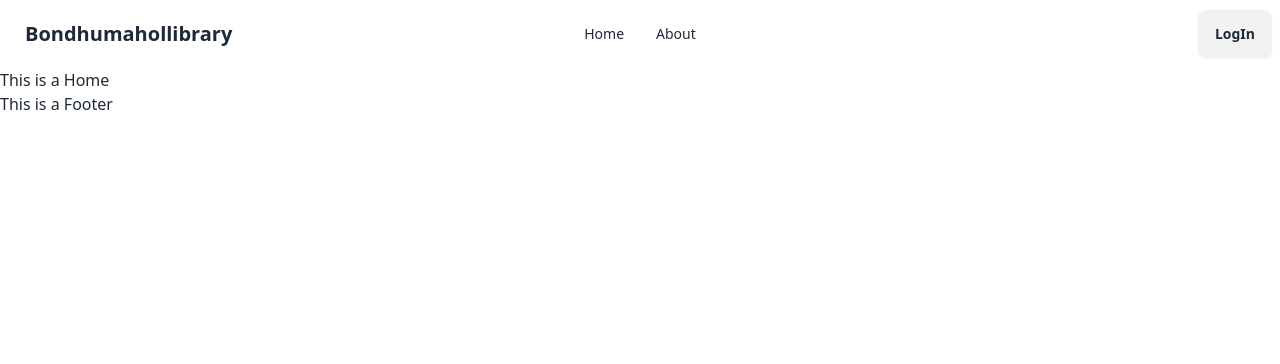
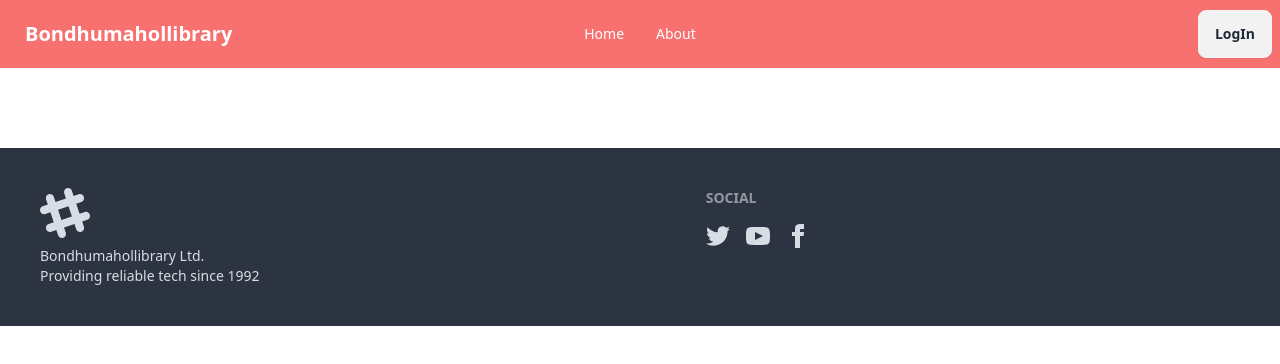
Before and after one commit to sajalbiswas1/Bondhumahollibrary-clint, a React (Vite) app: page / in a window 1280 px wide. Shown: the top 364 px of the page. Built offline with nearby package versions, Linux system fonts and the light colour scheme.

Commit message:
footer added

```diff
--- a/package.json
+++ b/package.json
@@ -14,6 +14,7 @@
     "match-sorter": "^6.3.1",
     "react": "^18.2.0",
     "react-dom": "^18.2.0",
+    "react-icons": "^4.12.0",
     "react-router-dom": "^6.20.1",
     "sort-by": "^1.2.0"
   },
--- a/src/Page/HomePage/Home/Home.jsx
+++ b/src/Page/HomePage/Home/Home.jsx
@@ -1,8 +1,9 @@
+import Form from "../Section/Form";
 
 const Home = () => {
     return (
         <div>
-            <p>This is a Home</p>
+            <Form></Form>
         </div>
     );
 };
--- /dev/null
+++ b/src/Page/HomePage/Section/Form.jsx
@@ -0,0 +1,10 @@
+// import { FaArrowAltCircleLeft } from "react-icons/fa";
+const Form = () => {
+    return (
+        <div className="flex items-center gap-5 m-10">
+
+        </div>
+    );
+};
+
+export default Form;
--- a/src/Page/Shared/Footer/Footer.jsx
+++ b/src/Page/Shared/Footer/Footer.jsx
@@ -1,9 +1,20 @@
 
 const Footer = () => {
     return (
-        <div>
-           <p>This is a Footer</p>
-        </div>
+        <footer className="footer p-10 bg-neutral text-neutral-content">
+            <aside>
+                <svg width="50" height="50" viewBox="0 0 24 24" xmlns="http://www.w3.org/2000/svg" fillRule="evenodd" clipRule="evenodd" className="fill-current"><path d="M22.672 15.226l-2.432.811.841 2.515c.33 1.019-.209 2.127-1.23 2.456-1.15.325-2.148-.321-2.463-1.226l-.84-2.518-5.013 1.677.84 2.517c.391 1.203-.434 2.542-1.831 2.542-.88 0-1.601-.564-1.86-1.314l-.842-2.516-2.431.809c-1.135.328-2.145-.317-2.463-1.229-.329-1.018.211-2.127 1.231-2.456l2.432-.809-1.621-4.823-2.432.808c-1.355.384-2.558-.59-2.558-1.839 0-.817.509-1.582 1.327-1.846l2.433-.809-.842-2.515c-.33-1.02.211-2.129 1.232-2.458 1.02-.329 2.13.209 2.461 1.229l.842 2.515 5.011-1.677-.839-2.517c-.403-1.238.484-2.553 1.843-2.553.819 0 1.585.509 1.85 1.326l.841 2.517 2.431-.81c1.02-.33 2.131.211 2.461 1.229.332 1.018-.21 2.126-1.23 2.456l-2.433.809 1.622 4.823 2.433-.809c1.242-.401 2.557.484 2.557 1.838 0 .819-.51 1.583-1.328 1.847m-8.992-6.428l-5.01 1.675 1.619 4.828 5.011-1.674-1.62-4.829z"></path></svg>
+                <p>Bondhumahollibrary Ltd.<br />Providing reliable tech since 1992</p>
+            </aside>
+            <nav>
+                <header className="footer-title">Social</header>
+                <div className="grid grid-flow-col gap-4">
+                    <a><svg xmlns="http://www.w3.org/2000/svg" width="24" height="24" viewBox="0 0 24 24" className="fill-current"><path d="M24 4.557c-.883.392-1.832.656-2.828.775 1.017-.609 1.798-1.574 2.165-2.724-.951.564-2.005.974-3.127 1.195-.897-.957-2.178-1.555-3.594-1.555-3.179 0-5.515 2.966-4.797 6.045-4.091-.205-7.719-2.165-10.148-5.144-1.29 2.213-.669 5.108 1.523 6.574-.806-.026-1.566-.247-2.229-.616-.054 2.281 1.581 4.415 3.949 4.89-.693.188-1.452.232-2.224.084.626 1.956 2.444 3.379 4.6 3.419-2.07 1.623-4.678 2.348-7.29 2.04 2.179 1.397 4.768 2.212 7.548 2.212 9.142 0 14.307-7.721 13.995-14.646.962-.695 1.797-1.562 2.457-2.549z"></path></svg></a>
+                    <a><svg xmlns="http://www.w3.org/2000/svg" width="24" height="24" viewBox="0 0 24 24" className="fill-current"><path d="M19.615 3.184c-3.604-.246-11.631-.245-15.23 0-3.897.266-4.356 2.62-4.385 8.816.029 6.185.484 8.549 4.385 8.816 3.6.245 11.626.246 15.23 0 3.897-.266 4.356-2.62 4.385-8.816-.029-6.185-.484-8.549-4.385-8.816zm-10.615 12.816v-8l8 3.993-8 4.007z"></path></svg></a>
+                    <a><svg xmlns="http://www.w3.org/2000/svg" width="24" height="24" viewBox="0 0 24 24" className="fill-current"><path d="M9 8h-3v4h3v12h5v-12h3.642l.358-4h-4v-1.667c0-.955.192-1.333 1.115-1.333h2.885v-5h-3.808c-3.596 0-5.192 1.583-5.192 4.615v3.385z"></path></svg></a>
+                </div>
+            </nav>
+        </footer>
     );
 };
 
--- a/src/Page/Shared/NavBar/NavBar.jsx
+++ b/src/Page/Shared/NavBar/NavBar.jsx
@@ -6,7 +6,7 @@
 
     </>
     return (
-        <div className="navbar bg-base-100">
+        <div className="navbar bg-red-400 text-white">
             <div className="navbar-start">
                 <div className="dropdown">
                     <div tabIndex={0} role="button" className="btn btn-ghost lg:hidden">
```
Also changed, not shown: 1 other file (tests, documents, lock files or other folders).
